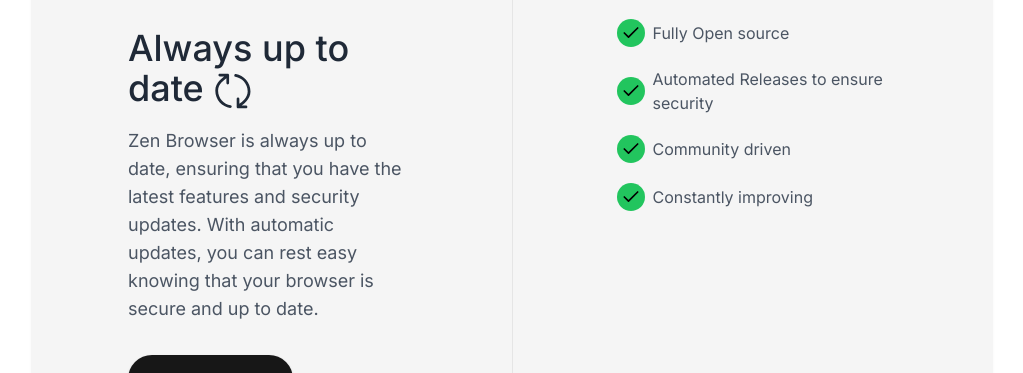
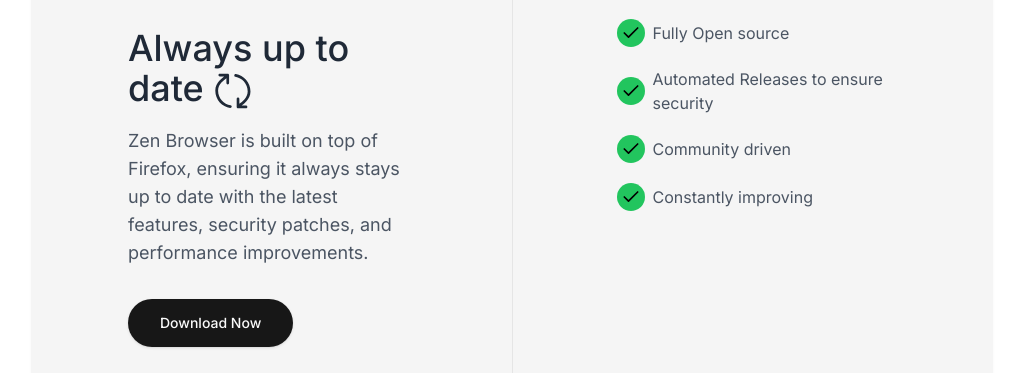
Before and after one commit to zen-browser/www, a Next.js app: page / in a window 1280 px wide. Shown: the part 1460-1833 px from the top of the page, without its empty margins (128-1151 px from the left). Built offline with nearby package versions, Linux system fonts and the light colour scheme.

Commit message:
Update features.tsx

```diff
--- a/src/components/features.tsx
+++ b/src/components/features.tsx
@@ -95,7 +95,7 @@ export default function Features() {
           <hr />
           <div className="flex p-12 flex-col justify-center">
             <h3 className='text-4xl font-medium text-gray-800 dark:text-gray-100'>Always up to date <UpdateIcon className='inline w-10 h-10'></UpdateIcon></h3>
-            <p className='text-lg mt-4 text-gray-600 dark:text-gray-300'>Zen Browser is always up to date, ensuring that you have the latest features and security updates. With automatic updates, you can rest easy knowing that your browser is secure and up to date.</p>
+            <p className='text-lg mt-4 text-gray-600 dark:text-gray-300'>Zen Browser is built on top of Firefox, ensuring it always stays up to date with the latest features, security patches, and performance improvements.</p>
             <div className="relative">
               <Button className='mt-8' onClick={() => window.open('/download', '_self')}>Download Now</Button>
             </div>
```
